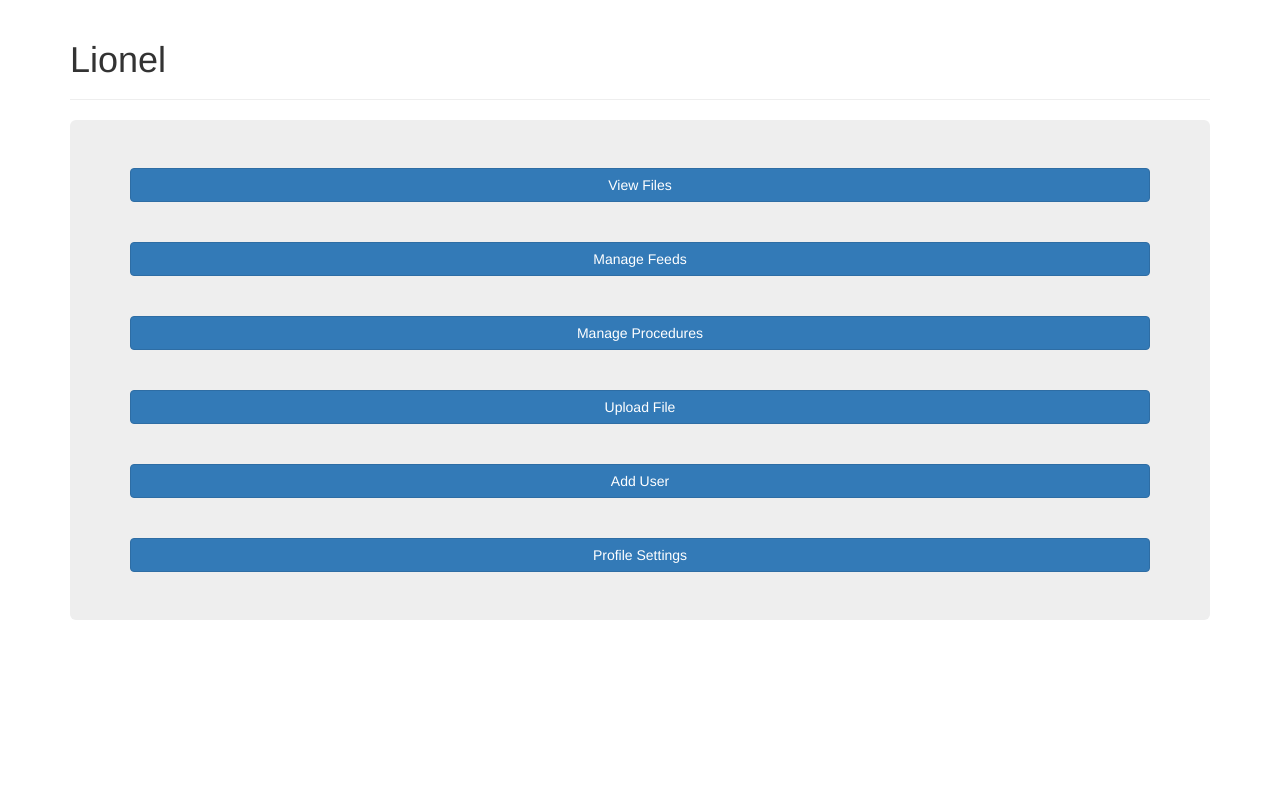
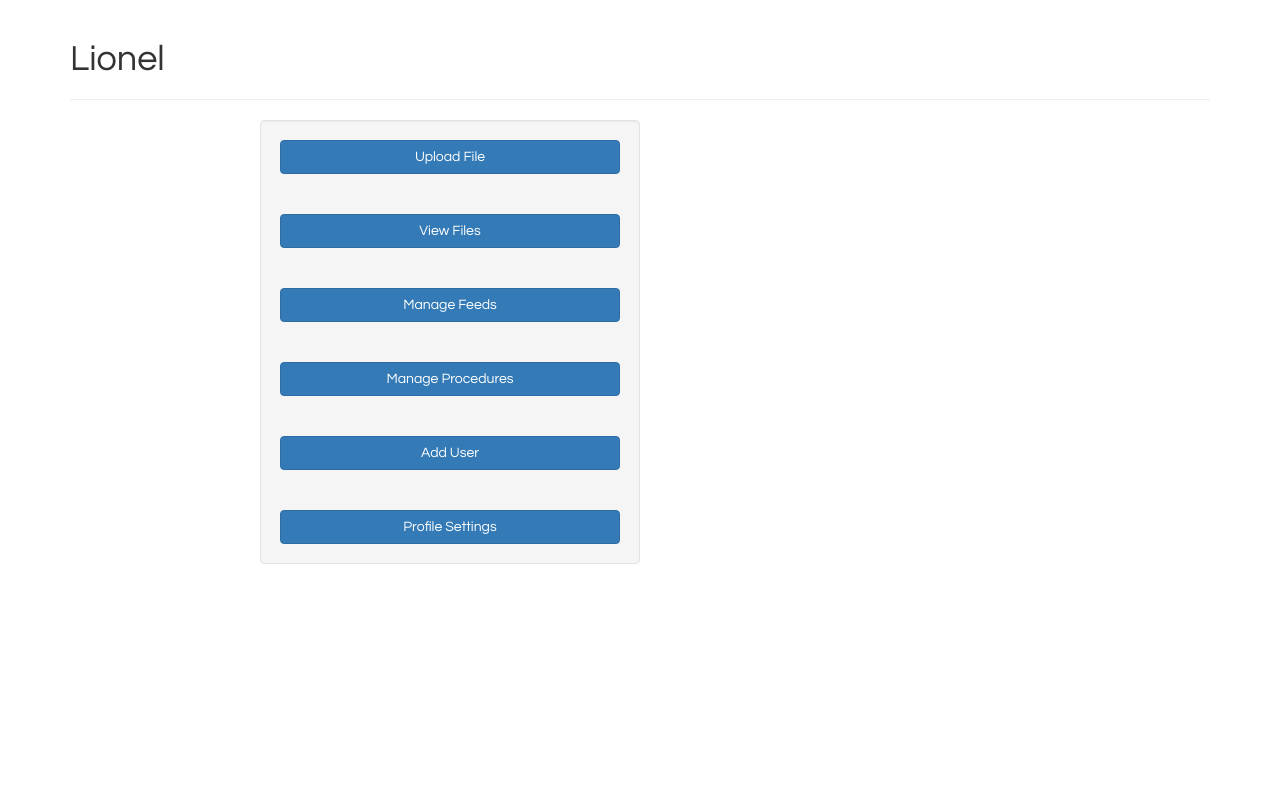
Before and after one commit to lnlfp/lnlfp, a Django app: template loader/templates/home.html in a window 1280 px wide. Run offline with Django 3.2, Linux system fonts and the light colour scheme; the template is opened without the code that fills it, so the values that code supplies are empty; some libraries are stand-ins or nearby versions.

Commit message:
home page styling and new font.

```diff
--- a/loader/static/loader/css/main.css
+++ b/loader/static/loader/css/main.css
@@ -1,3 +1,9 @@
+@import url(https://fonts.googleapis.com/css?family=Questrial);
+
+body{
+        font-family: 'Questrial', sans-serif;
+}
+
 .file_outer{
         margin: 0 auto;
         width: 50%;
--- a/loader/templates/home.html
+++ b/loader/templates/home.html
@@ -1,7 +1,11 @@
 {% extends "base.html" %}
 {% block content %}
-    <h2>{{ user.username }}</h2>
-    <div class="jumbotron">
+    <div class="col-md-1"></div><h2 class="vertical-center">{{ user.username }}</h2>
+    <div class="col-md-1"></div>
+    <div class="well col-md-4" style="margin: 0 auto;">
+        <a href="{% url 'loader:load_file' %}" class="btn btn-primary btn-block">Upload File</a>
+        <br>
+        <br>
         <a href="{% url 'loader:user_files' %}" class="btn btn-primary btn-block">View Files</a>
         <br>
         <br>
@@ -11,12 +15,10 @@
         <a href="{% url 'loader:list_procs' %}" class="btn btn-primary btn-block">Manage Procedures</a>
         <br>
         <br>
-        <a href="{% url 'loader:load_file' %}" class="btn btn-primary btn-block">Upload File</a>
-        <br>
-        <br>
         <a href="{% url 'loader:create_user' %}" class="btn btn-primary btn-block">Add User</a>
         <br>
         <br>
         <a href="{% url 'loader:update_user' pk=user.pk %}" class="btn btn-primary btn-block">Profile Settings</a>
     </div>
+    <div class="col-md-7"></div>
 {% endblock content %}
```
